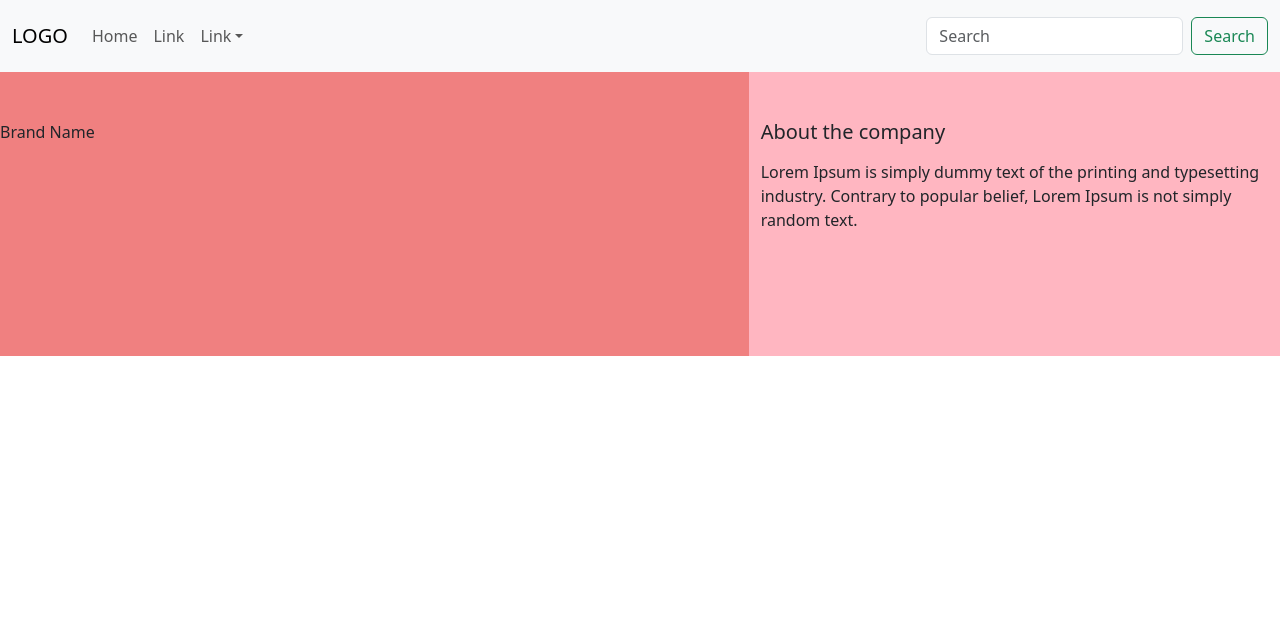
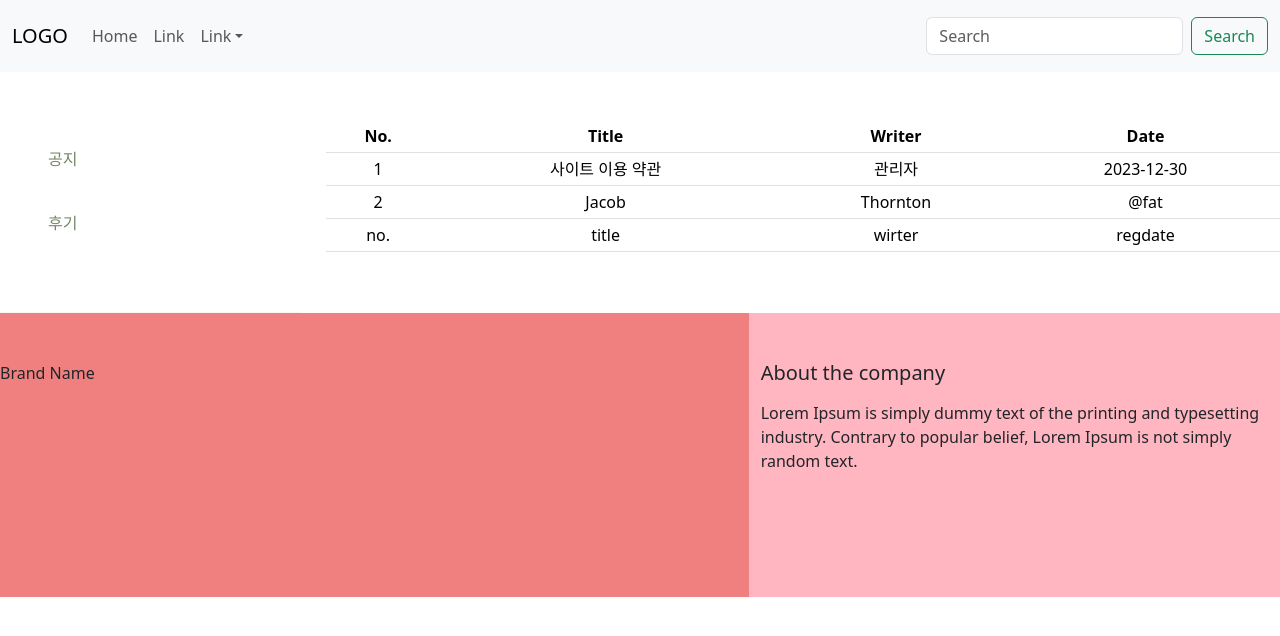
Before and after one commit to project-1226/site-front, a React (Create React App) app: page /community/notice in a window 1280 px wide. Shown: the top 636 px of the page. Built offline with nearby package versions, Linux system fonts and the light colour scheme; no server answers; some icons are missing.

Commit message:
Feat:커뮤니티 페이지 UI 구성

```diff
--- a/package.json
+++ b/package.json
@@ -7,11 +7,13 @@
         "@emotion/styled": "^11.11.0",
         "@mui/icons-material": "^5.15.2",
         "@mui/material": "^5.15.2",
+        "@mui/x-date-pickers": "^6.18.6",
         "@testing-library/jest-dom": "^5.14.1",
         "@testing-library/react": "^13.0.0",
         "@testing-library/user-event": "^13.2.1",
         "axios": "^1.6.2",
         "bootstrap": "^5.3.2",
+        "dayjs": "^1.11.10",
         "firebase": "^10.7.1",
         "react": "^18.2.0",
         "react-bootstrap": "^2.9.2",
--- a/src/components/RouterPage.jsx
+++ b/src/components/RouterPage.jsx
@@ -2,6 +2,9 @@ import React from "react";
 import { Route, Routes } from "react-router-dom";
 import HomePage from "./HomePage";
 import SigninPage from "./user/SigninPage";
+import SideMenu from "./community/SideMenu";
+import NoticePage from "./community/NoticePage";
+import ReviewPage from "./community/ReviewPage";
 
 const RouterPage = () => {
   return (
@@ -10,6 +13,11 @@ const RouterPage = () => {
 
       {/* user */}
       <Route path="/login" element={<SigninPage />} />
+
+      {/* community */}
+      <Route path="/community" element={<SideMenu/>} />
+      <Route path="/community/notice" element={<NoticePage/>} />
+      <Route path="/community/review" element={<ReviewPage/>} />
     </Routes>
   );
 };
--- /dev/null
+++ b/src/components/community/NoticePage.jsx
@@ -0,0 +1,50 @@
+import React from 'react'
+import SideMenu from './SideMenu'
+import { Table, Row, Col } from 'react-bootstrap';
+
+
+const NoticePage = () => {
+    return (
+        <div>
+            <Row>
+                <Col md={3}>
+                    <SideMenu />
+                </Col>
+                <Col className='my-5 justify-content-center'>
+                    <Table size="sm" width="80%" className='text-center mb-2'>
+                        <thead>
+                            <tr>
+                                <th>No.</th>
+                                <th>Title</th>
+                                <th>Writer</th>
+                                <th>Date</th>
+                            </tr>
+                        </thead>
+                        <tbody>
+                            <tr>
+                                <td>1</td>
+                                <td>사이트 이용 약관</td>
+                                <td>관리자</td>
+                                <td>2023-12-30</td>
+                            </tr>
+                            <tr>
+                                <td>2</td>
+                                <td>Jacob</td>
+                                <td>Thornton</td>
+                                <td>@fat</td>
+                            </tr>
+                            <tr>
+                                <td>no.</td>
+                                <td>title</td>
+                                <td>wirter</td>
+                                <td>regdate</td>
+                            </tr>
+                        </tbody>
+                    </Table>
+                </Col>
+            </Row>
+        </div>
+    )
+}
+
+export default NoticePage
--- /dev/null
+++ b/src/components/community/ReviewPage.jsx
@@ -0,0 +1,50 @@
+import React from 'react'
+import SideMenu from './SideMenu'
+import { Table, Row, Col } from 'react-bootstrap'
+
+
+const ReviewPage = () => {
+    return (
+        <div>
+            <Row>
+                <Col md={3}>
+                    <SideMenu />
+                </Col>
+                <Col className='my-5 justify-content-center'>
+                    <Table size="sm" width="80%" className='text-center mb-2'>
+                        <thead>
+                            <tr>
+                                <th>No.</th>
+                                <th>Title</th>
+                                <th>Writer</th>
+                                <th>Date</th>
+                            </tr>
+                        </thead>
+                        <tbody>
+                            <tr>
+                                <td>1</td>
+                                <td><a href='/'>회원 후기입니다.</a></td>
+                                <td>userid</td>
+                                <td>2023-12-30</td>
+                            </tr>
+                            <tr>
+                                <td>2</td>
+                                <td>Jacob</td>
+                                <td>Thornton</td>
+                                <td>@fat</td>
+                            </tr>
+                            <tr>
+                                <td>no.</td>
+                                <td>title</td>
+                                <td>wirter</td>
+                                <td>regdate</td>
+                            </tr>
+                        </tbody>
+                    </Table>
+                </Col>
+            </Row>
+        </div>
+    )
+}
+
+export default ReviewPage
--- /dev/null
+++ b/src/components/community/SideMenu.jsx
@@ -0,0 +1,29 @@
+import React from 'react'
+import { Box, List, ListItemButton, ListItemText, Divider, ListItem, Link } from '@mui/material'
+
+const SideMenu = () => {
+
+    return (
+        <Box sx={{ width: '100%', maxWidth: 360, bgcolor: 'background.paper' }}>
+            <nav aria-label="main mailbox folders">
+                <List className='my-5 ms-3'>
+                    <ListItem>
+                        <ListItemButton>
+                            <Link href='/community/notice' underline='none'>
+                            <ListItemText primary="공지" /></Link>
+                        </ListItemButton>
+                    </ListItem>
+                    <ListItem>
+                        <ListItemButton>
+                            <Link href='/community/review' underline='none'>
+                            <ListItemText primary="후기" /></Link>
+                        </ListItemButton>
+                    </ListItem>
+                </List>
+            </nav>
+            <Divider />
+        </Box>
+    )
+}
+
+export default SideMenu
```
Also changed, not shown: src/components/community/CommentPage.jsx (added, +36 -0 lines), 2 other files (tests, documents, lock files or other folders).
